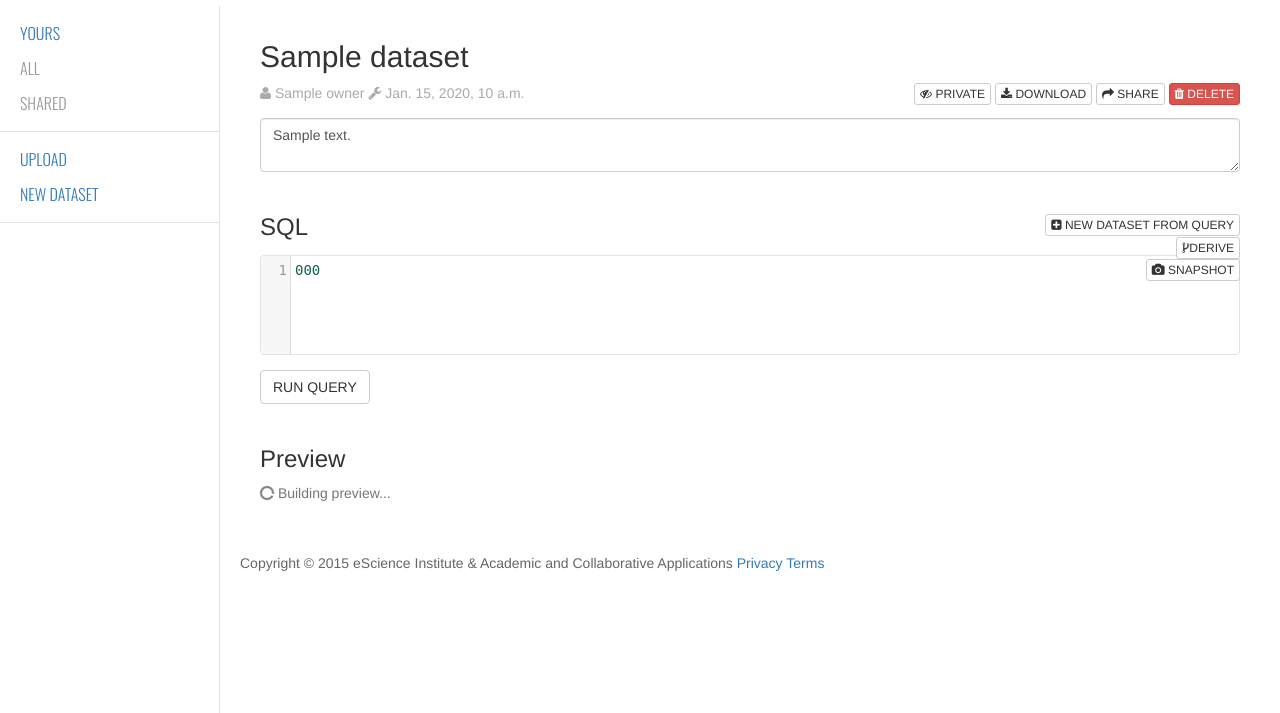
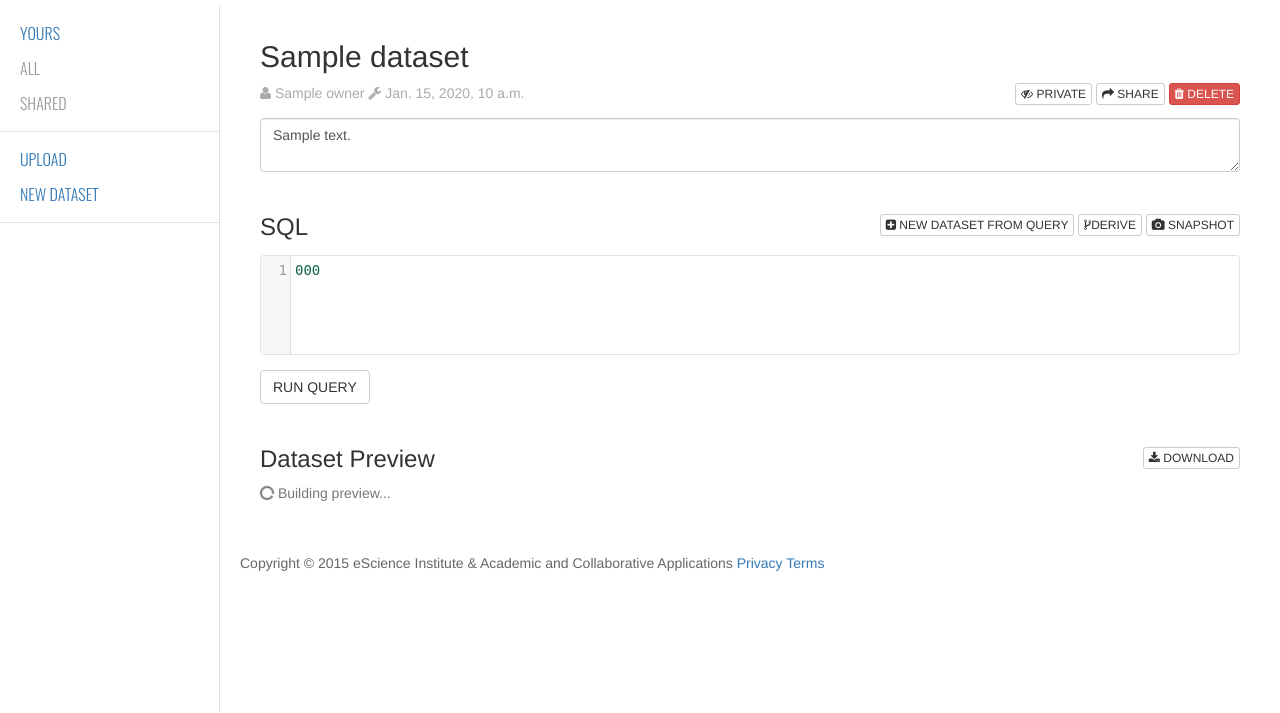
Before and after one commit to uw-it-aca/sqlshare, a Django app: template sqlshare_web/templates/sqlshare_web/detail.html in a window 1280 px wide. Shown: the part 60-773 px from the top of the page. Run offline with Django 3.2, Linux system fonts and the light colour scheme; the template is opened without the code that fills it: most values are stand-ins (such as "Sample title", 1, 10 or a date in 2020); style sheets or scripts are compiled from the project's sources; some libraries are stand-ins or nearby versions.

Commit message:
Relocating download button.

```diff
--- a/sqlshare_web/static/sqlshare_web/css/mobile.less
+++ b/sqlshare_web/static/sqlshare_web/css/mobile.less
@@ -29,11 +29,11 @@
         }
 
         .sql-dataset-actions { position:absolute; top:0; right:0; width:280px; text-align:right;  margin-bottom: 1em; text-align: right;
+            form { display: inline-block; }
             button {
-                span { display: none; }
-            }
+                    span { display: none; }
+                }
         }
-
     }
 
 }
--- a/sqlshare_web/templates/sqlshare_web/detail.html
+++ b/sqlshare_web/templates/sqlshare_web/detail.html
@@ -21,7 +21,7 @@
     <div class="sql-dataset-actions">
         <button type="button" class="btn btn-default btn-xs" id="make_dataset_private" {% if not dataset.is_public %}style="display:none;"{% endif %}><i class="fa fa-eye"></i> <span>PUBLIC</span></button>
         <button type="button" class="btn btn-default btn-xs" id="make_dataset_public" {% if dataset.is_public %}style="display:none;"{% endif %}><i class="fa fa-eye-slash"></i> <span>PRIVATE</span></button>
-        <button type="button" class="btn btn-default btn-xs" id=""><i class="fa fa-download"></i> <span>DOWNLOAD</span></button>
+
         <button type="button" class="btn btn-default btn-xs" id="" data-toggle="modal" data-target="#share_modal"><i class="fa fa-share"></i> <span>SHARE</span></button>
         <button type="button" class="btn btn-danger btn-xs" id="" data-toggle="modal" data-target="#delete_modal"><i class="fa fa-trash"></i> <span>DELETE</span></button>
     </div>
@@ -73,7 +73,7 @@
 
 <div style="position:relative; margin-top:3em;" id="original_results_panel" >
 
-    <h3>Preview</h3>
+    <h3>Dataset Preview</h3>
 
     {% if dataset.sample_data_status == "working" %}
         <p class="text-muted"><i class="fa fa-circle-o-notch fa-spin"></i> Building preview...</p>
@@ -106,6 +106,10 @@
     </table>
     </div>
     {% endif %}
+
+    <div class="sql-dataset-actions">
+        <button type="button" class="btn btn-default btn-xs" id=""><i class="fa fa-download"></i> <span>DOWNLOAD</span></button>
+    </div>
 
 </div>
 
```
